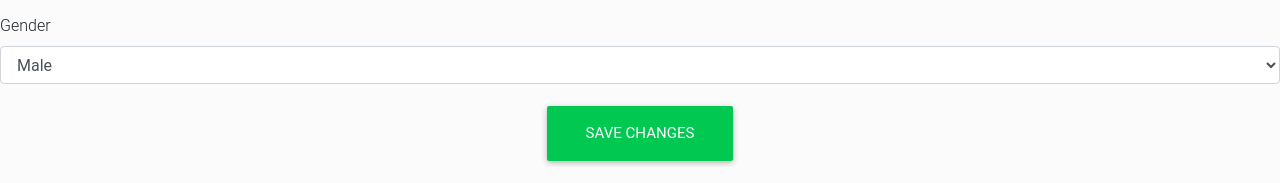
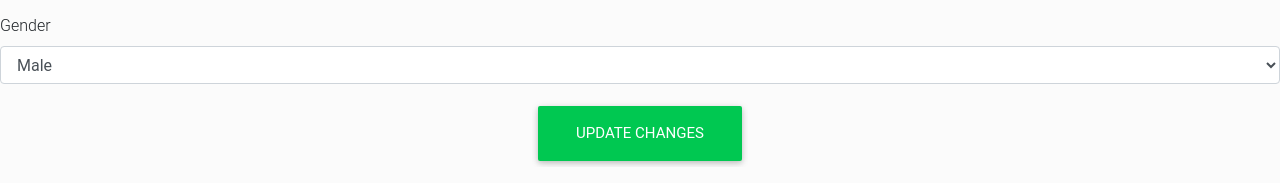
Before and after one commit to John-5014/INSTACLONE-, a Django app: page /accounts/edit-profile/ in a window 1280 px wide. Shown: the part 944-1127 px from the top of the page. Run offline with Django 3.2, Linux system fonts and the light colour scheme; the visitor is signed in with stand-in values (Sample User, id 1); data comes from the database, SQL or seed files in the repository; some libraries are stand-ins or nearby versions.

Commit message:
initial commit

```diff
--- a/instaclone/templates/edit_profile.html
+++ b/instaclone/templates/edit_profile.html
@@ -21,7 +21,7 @@
         {% csrf_token%}
         {% bootstrap_form form %}
         <div class="form-group text-center">
-          <input type="submit" class="btn btn-success btn-lg" value="Save Changes">
+          <input type="submit" class="btn btn-success btn-lg" value="Update Changes">
         </div>
         <!-- <input type="hidden" name="next" value="{{next}}"> -->
 
--- a/instaclone/templates/profile.html
+++ b/instaclone/templates/profile.html
@@ -22,7 +22,7 @@
 
       {% if user == current_user %}
       <a href="{% url 'edit-profile' %}">
-        <button class="btn btn-warning"type="button" name="button"><img src="https://img.icons8.com/color/48/000000/pencil.png" width="24">Edit Profile</button>
+        <button class="btn btn-warning"type="button" name="button"><img src="https://image.shutterstock.com/image-vector/vector-illustration-sharpened-detailed-pencil-600w-131161022.jpg" width="24">Edit Profile</button>
       </a>
       <a href="/logout/">
         <button class="btn btn-danger"type="button" name="button"> <img src="https://img.icons8.com/metro/48/000000/shutdown.png" width="24"> Logout</button>
```
